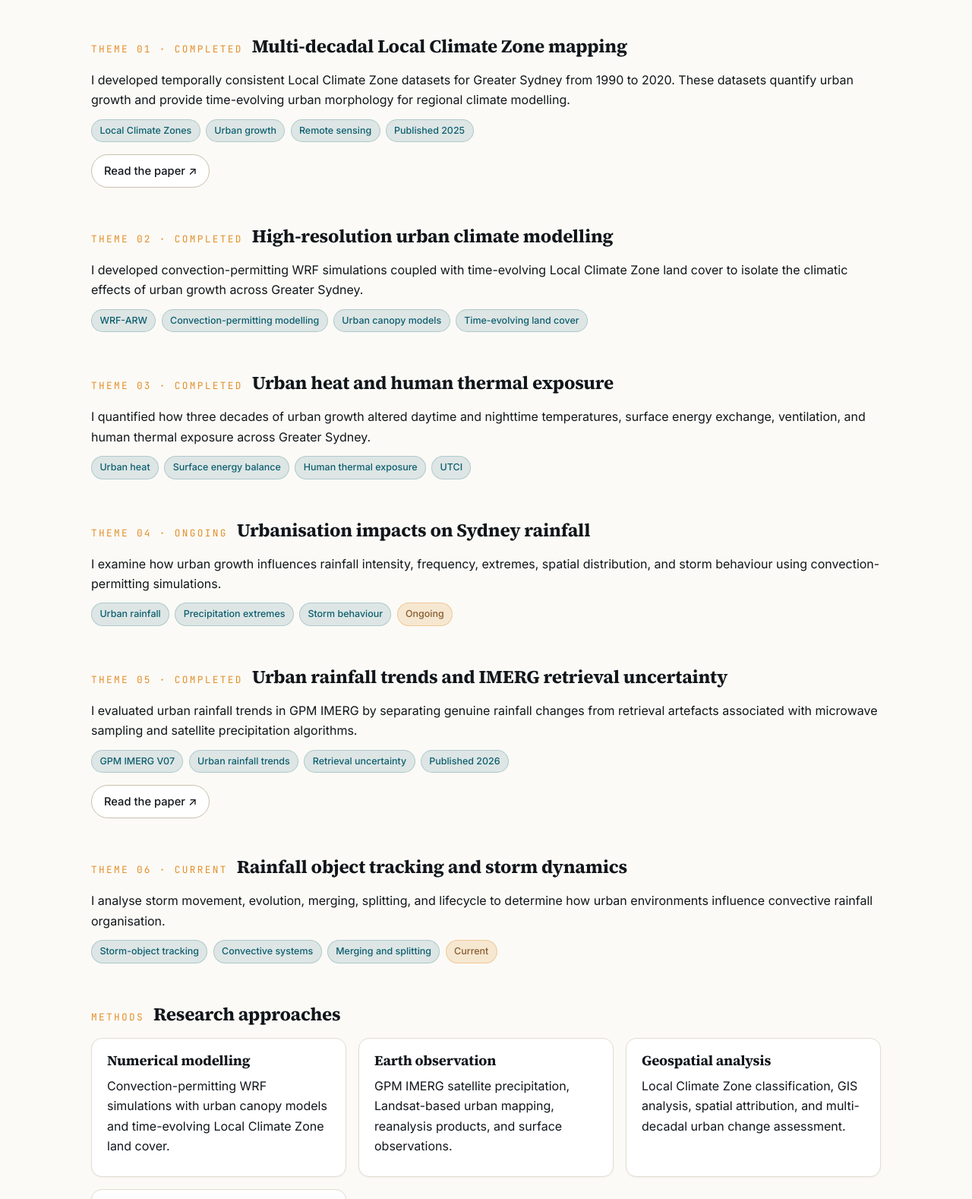
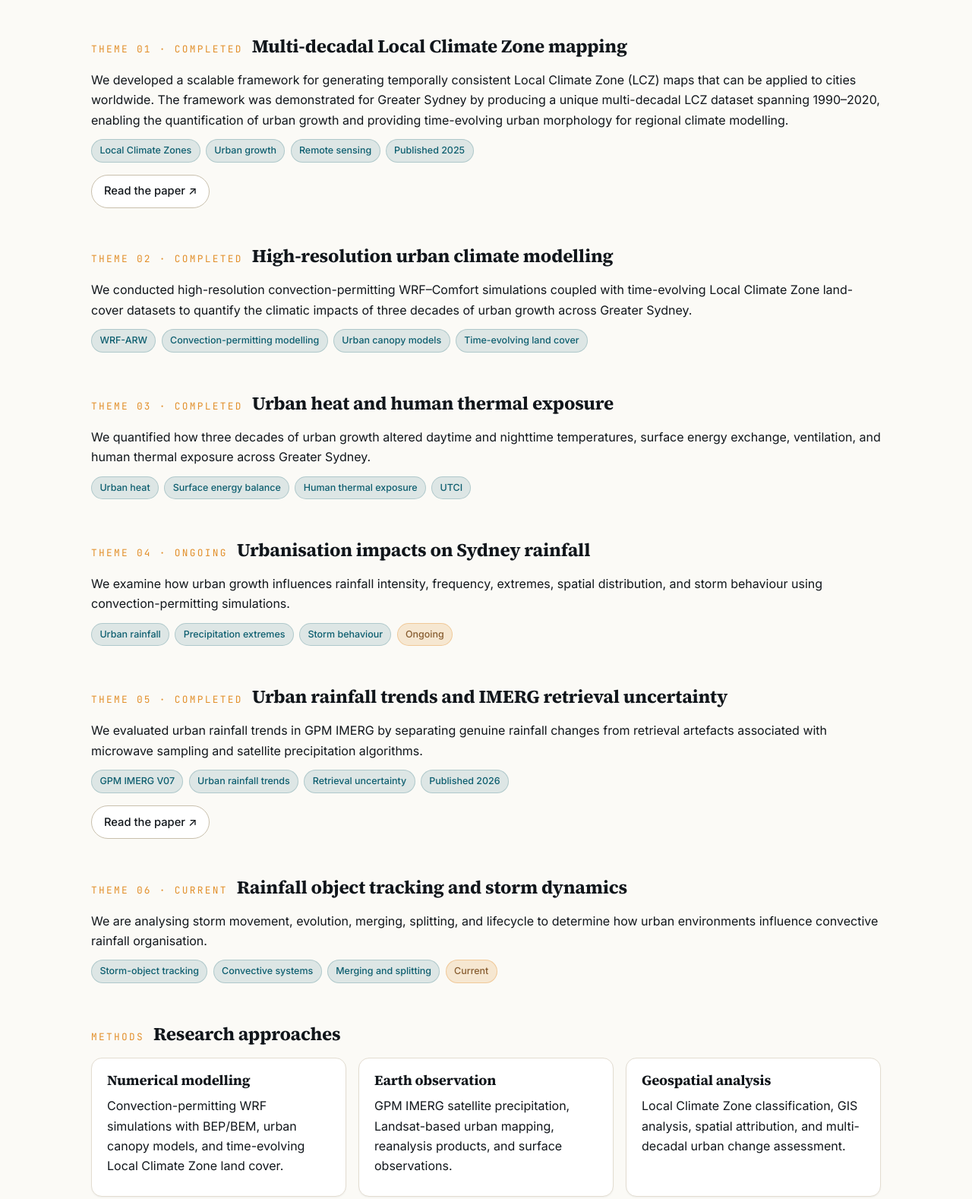
Before and after one commit to ss0293/shankar_academic_website, a plain HTML site: page research.html in a window 1280 px wide. Shown: the part 310-1888 px from the top of the page at 76% size. Drawn offline with Linux system fonts and the light colour scheme.

Commit message:
Revise text for clarity and collaborative tone
Updated the text to reflect a collaborative approach and enhanced clarity in describing the framework and methodologies used for climate zone mapping and urban growth analysis.

```diff
--- a/research.html
+++ b/research.html
@@ -86,9 +86,9 @@
     </div>
 
     <p>
-      I developed temporally consistent Local Climate Zone datasets for Greater Sydney
-      from 1990 to 2020. These datasets quantify urban growth and provide time-evolving
-      urban morphology for regional climate modelling.
+      We developed a scalable framework for generating temporally consistent Local Climate Zone (LCZ) maps that can be applied to cities worldwide.
+      The framework was demonstrated for Greater Sydney by producing a unique multi-decadal LCZ dataset spanning 1990–2020, enabling the quantification of
+      urban growth and providing time-evolving urban morphology for regional climate modelling.
     </p>
 
     <div class="chip-row">
@@ -121,9 +121,8 @@
     </div>
 
     <p>
-      I developed convection-permitting WRF simulations coupled with time-evolving
-      Local Climate Zone land cover to isolate the climatic effects of urban growth
-      across Greater Sydney.
+      We conducted high-resolution convection-permitting WRF–Comfort simulations coupled with time-evolving Local Climate Zone land-cover
+      datasets to quantify the climatic impacts of three decades of urban growth across Greater Sydney.
     </p>
 
     <div class="chip-row">
@@ -146,7 +145,7 @@
     </div>
 
     <p>
-      I quantified how three decades of urban growth altered daytime and nighttime
+      We quantified how three decades of urban growth altered daytime and nighttime
       temperatures, surface energy exchange, ventilation, and human thermal exposure
       across Greater Sydney.
     </p>
@@ -171,7 +170,7 @@
     </div>
 
     <p>
-      I examine how urban growth influences rainfall intensity, frequency, extremes,
+      We examine how urban growth influences rainfall intensity, frequency, extremes,
       spatial distribution, and storm behaviour using convection-permitting simulations.
     </p>
 
@@ -195,7 +194,7 @@
     </div>
 
     <p>
-      I evaluated urban rainfall trends in GPM IMERG by separating genuine rainfall
+      We evaluated urban rainfall trends in GPM IMERG by separating genuine rainfall
       changes from retrieval artefacts associated with microwave sampling and
       satellite precipitation algorithms.
     </p>
@@ -230,7 +229,7 @@
     </div>
 
     <p>
-      I analyse storm movement, evolution, merging, splitting, and lifecycle to
+      We are analysing storm movement, evolution, merging, splitting, and lifecycle to
       determine how urban environments influence convective rainfall organisation.
     </p>
 
@@ -258,7 +257,7 @@
       <div class="card">
         <h3>Numerical modelling</h3>
         <p>
-          Convection-permitting WRF simulations with urban canopy models and
+          Convection-permitting WRF simulations with BEP/BEM, urban canopy models, and
           time-evolving Local Climate Zone land cover.
         </p>
       </div>
```
